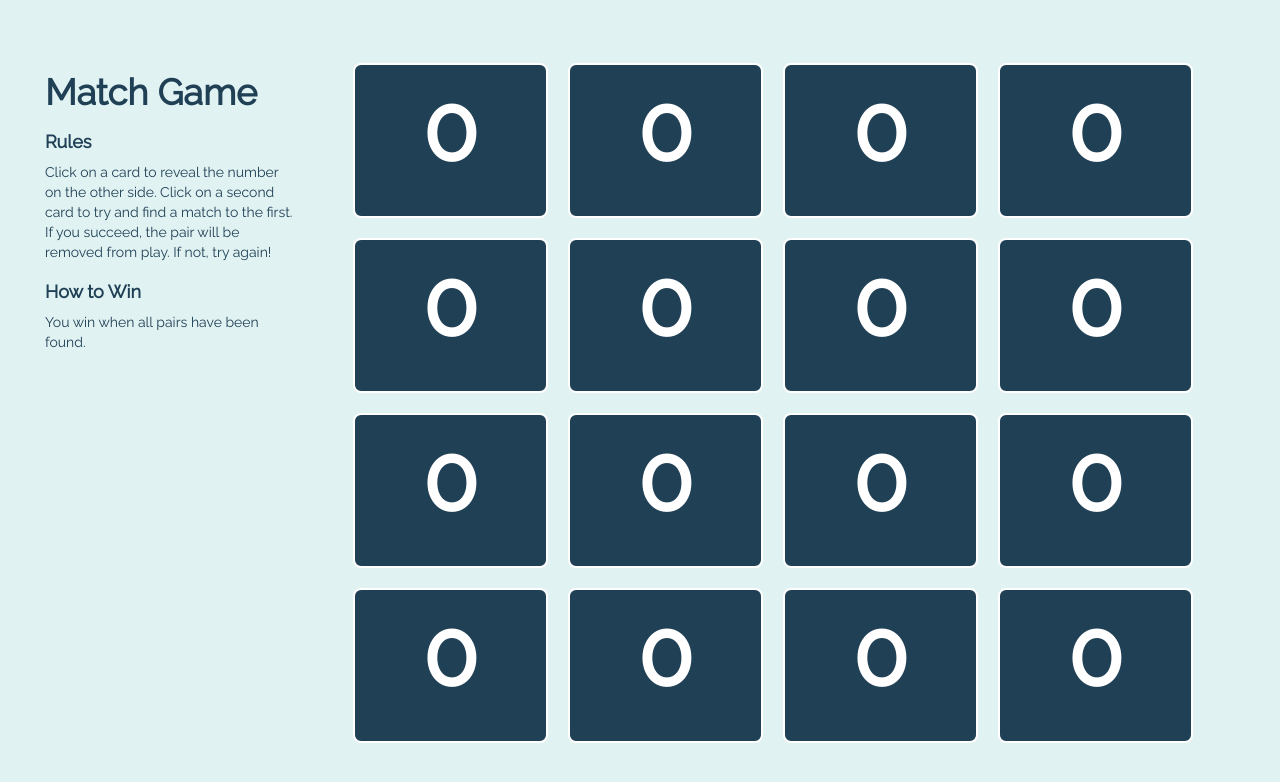
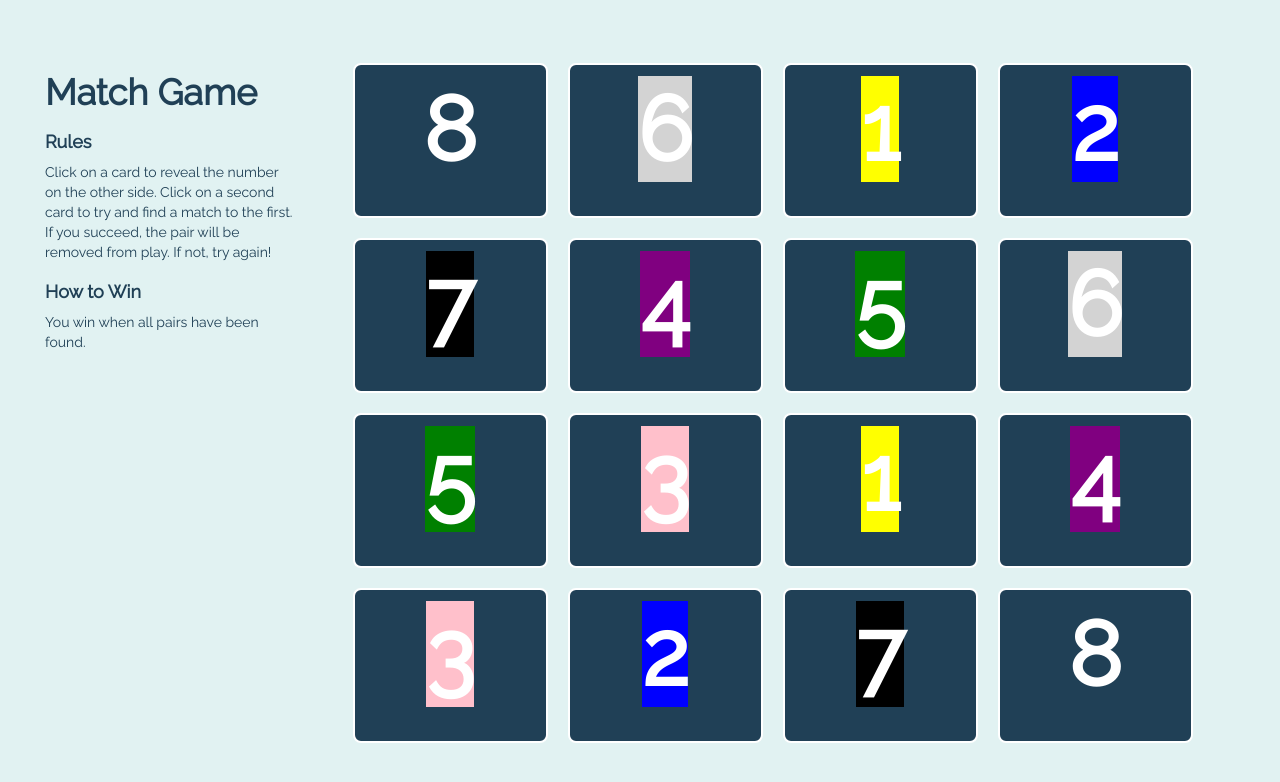
Before and after one commit to MaeDae11/Match-Game, a plain HTML site: page index.html in a window 1280 px wide. Shown: the top 782 px of the page. Drawn offline with nearby package versions, Linux system fonts and the light colour scheme.

Commit message:
adds background color if certain number

```diff
--- a/index.html
+++ b/index.html
@@ -41,64 +41,64 @@
         <!--first row  -->
         <div class="first-row row">
           <div class="box-row-1 col-xs-2 card">
-             <span class="card-numbers">0</span>
+             <span class="card-info" data-card="card-numbers">0</span>
           </div>
 
           <div class="box-row-1 col-xs-2 card">
-             <span class="card-numbers">0</span>
+             <span class="card-info" data-card="card-numbers">0</span>
           </div>
 
           <div class="box-row-1 col-xs-2 card">
-             <span class="card-numbers">0</span>
+             <span class="card-info" data-card="card-numbers">0</span>
           </div>
 
           <div class="box-row-1 col-xs-2 card">
-             <span class="card-numbers">0</span>
+             <span class="card-info" data-card="card-numbers">0</span>
           </div>
         </div>
         <!--second row  -->
         <div class="second-row row">
           <div class="box-row-1 col-xs-2 card">
-             <span class="card-numbers">0</span>
+             <span class="card-info" data-card="card-numbers" value="">0</span>
           </div>
           <div class="box-row-1 col-xs-2 card">
-             <span class="card-numbers">0</span>
+             <span class="card-info" data-card="card-numbers" value="">0</span>
           </div>
           <div class="box-row-1 col-xs-2 card">
-             <span class="card-numbers">0</span>
+             <span class="card-info" data-card="card-numbers" value="">0</span>
           </div>
           <div class="box-row-1 col-xs-2 card">
-             <span class="card-numbers">0</span>
+             <span class="card-info" data-card="card-numbers" value="">0</span>
           </div>
         </div>
         <!--third row  -->
         <div class="thrid-row row">
           <div class="box-row-1 col-xs-2 card">
-             <span class="card-numbers">0</span>
+             <span class="card-info" data-card="card-numbers" value="">0</span>
           </div>
           <div class="box-row-1 col-xs-2 card">
-             <span class="card-numbers">0</span>
+             <span class="card-info" data-card="card-numbers" value="">0</span>
           </div>
           <div class="box-row-1 col-xs-2 card">
-             <span class="card-numbers">0</span>
+             <span class="card-info" data-card="card-numbers" value="">0</span>
           </div>
           <div class="box-row-1 col-xs-2 card">
-             <span class="card-numbers">0</span>
+             <span class="card-info" data-card="card-numbers" value="">0</span>
           </div>
         </div>
         <!--fourth row  -->
         <div class="fourth-row row">
           <div class="box-row-1 col-xs-2 card">
-            <span class="card-numbers">0</span>
+            <span class="card-info" data-card="card-numbers" value="">0</span>
           </div>
           <div class="box-row-1 col-xs-2 card">
-            <span class="card-numbers">0</span>
+            <span class="card-info" data-card="card-numbers" value="">0</span>
           </div>
           <div class="box-row-1 col-xs-2 card">
-            <span class="card-numbers">0</span>
+            <span class="card-info" data-card="card-numbers" value="">0</span>
           </div>
           <div class="box-row-1 col-xs-2 card">
-            <span class="card-numbers">0</span>
+            <span class="card-info" data-card="card-numbers" value="">0</span>
           </div>
         </div>
 
--- a/resources/js/match-game.js
+++ b/resources/js/match-game.js
@@ -1,5 +1,6 @@
 var MatchGame = {};
 var $BOX = $('.box-row-1');
+var $CARD_INFO = $('.card-info')
 // var $myData = $(".card-numbers");
 /*
   Sets up a new game after HTML document has loaded.
@@ -35,42 +36,32 @@ function shuffleArray(array) {
 
 MatchGame.renderCards = function(cardValues, $game) {
   // $game.empty();
-  // console.log(cardValues)
-  // var
-  // var $myData = $BOX.data("0");
-
-  $.each($('.card-numbers').data(), function (i, cardValues){
-    $('.card-numbers').text(cardValues[i]);
-  }
-  // $.each(cardValues, function (i){
-    // $('.card-numbers').text(cardValues[i])
-    // $(".card-numbers").text(cardValues[i])
-    // console.log(cardValues[i])
-);
-  // colorBackground(cardValues);
+  $CARD_INFO.each( function (i){
+    $(this).text(cardValues[i]);
+    colorBackground($(this), cardValues[i]);
+  });
 
 };
 
-function colorBackground(cardValues) {
-  $(cardValues).each( function (){
-    if ($myData === 1){
-      $BOX.css("background-color", "yellow")
-    } else if ($myData === 2) {
-      $BOX.css("background-color", "blue")
-    } else if ($myData === 3) {
-      $BOX.css("background-color", "pink")
-    } else if ($myData === 4) {
-      $BOX.css("background-color", "purple")
-    } else if ($myData === 5) {
-      $BOX.css("background-color", "green")
-    } else if ($myData === 6) {
-      $BOX.css("background-color", "lightgrey")
-    } else if ($myData === 7) {
-      $BOX.css("background-color", "black")
+function colorBackground(box, value) {
+    if (value === 1){
+      box.css("background-color", "yellow")
+    } else if (value === 2) {
+      box.css("background-color", "blue")
+    } else if (value === 3) {
+      box.css("background-color", "pink")
+    } else if (value === 4) {
+      box.css("background-color", "purple")
+    } else if (value === 5) {
+      box.css("background-color", "green")
+    } else if (value === 6) {
+      box.css("background-color", "lightgrey")
+    } else if (value === 7) {
+      box.css("background-color", "black")
     }
-  });
+  };
 
-}
+
 
 /*
   Flips over a given card and checks to see if two cards are flipped over.
@@ -82,4 +73,19 @@ MatchGame.flipCard = function($card, $game) {
 };
 
 MatchGame.generateCardValues();
-MatchGame.renderCards();
+
+
+
+
+
+
+
+
+
+
+// var dataLayer = value.data('card');
+//   if(!cardValues.indexOf(dataLayer)){
+//     cardValues.push(dataLayer);
+//     $('.card-info[data-card="'+ dataLayer + '"]').each(function(){
+
+//     })
```
